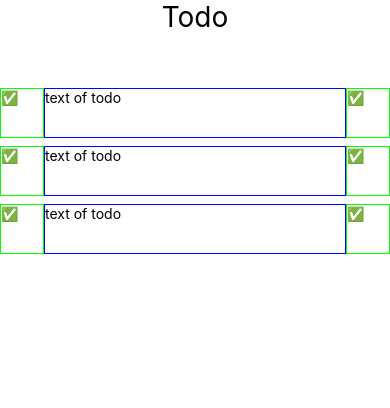
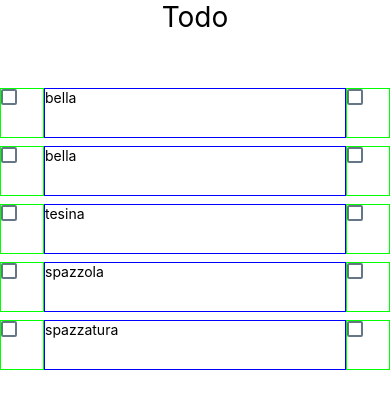
Before and after one commit to ShinobiWPS/RN-todo, a React Native app: screen / in a window 390 px wide. Shown: the top 408 px of the page. Built offline with nearby package versions, Linux system fonts and the light colour scheme.

Commit message:
✨Store creation and dynamic todos listing

```diff
--- a/App.js
+++ b/App.js
@@ -1,9 +1,13 @@
 import React from 'react'
 import { Text, View, Platform, StatusBar } from 'react-native'
 
-import Todo_Item from './src/Todo_Item'
+import Todo_Item from './src/components/Todo_Item'
+/* import useStore from './src/store_components/useStore' */
+import store from './src/store_components/store'
 
 export default function App() {
+	/* const [store, updateStore] = useStore() */
+	const todo_items = Object.keys( store )
 	let hasNotch = false
 	if ( Platform.OS === 'android' ) {
 		hasNotch = StatusBar.currentHeight > 24
@@ -19,9 +23,9 @@ export default function App() {
 				<Text style={ { fontSize: 28 } }>Todo</Text>
 			</View>
 			<View style={ { flex: 9 } }>
-				<Todo_Item todo_text="dsagf" />
-				<Todo_Item todo_text="compra" />
-				<Todo_Item />
+				{ todo_items.map( ( id ) => (
+					<Todo_Item key={ id } id={ id } />
+				) ) }
 			</View>
 		</View>
 	)
--- a/src/Todo_Item.js
+++ b/src/components/Todo_Item.js
@@ -1,19 +1,31 @@
-import { StyleSheet, View, Text } from 'react-native'
+import { StyleSheet, View, Text, CheckBox, ToastAndroid } from 'react-native'
 import React, { useState } from 'react'
 
-export default function Todo_Item( todo_text ) {
-	const initialState = {}
-	const [todoText, settodoText] = useState( todo_text )
+import updateStore from '../store_components/updateStore'
+import store from '../store_components/store'
+
+export default function Todo_Item( { id } ) {
+	const todoItem = store[id]
 	return (
 		<View style={ styles.container }>
 			<View style={ styles.iconCheck }>
-				<Text>✅</Text>
+				<CheckBox
+					onValueChange={ ( newvalue ) =>
+						updateStore( { ...todoItem, checked: newvalue } )
+					}
+					value={ todoItem.checked }
+				/>
 			</View>
 			<View style={ styles.todoText }>
-				<Text>text of todo</Text>
+				<Text>{ todoItem.text }</Text>
 			</View>
 			<View style={ styles.iconCheck }>
-				<Text>✅</Text>
+				<CheckBox
+					onValueChange={ ( newvalue ) =>
+						updateStore( { ...todoItem, checked: newvalue } )
+					}
+					value={ todoItem.checked }
+				/>
 			</View>
 		</View>
 	)
--- /dev/null
+++ b/src/store_components/store.js
@@ -0,0 +1,7 @@
+export default {
+	1: { text: 'bella', checked: false },
+	2: { text: 'bella', checked: false },
+	3: { text: 'tesina', checked: false },
+	4: { text: 'spazzola', checked: false },
+	5: { text: 'spazzatura', checked: false },
+}
--- /dev/null
+++ b/src/store_components/updateStore.js
@@ -0,0 +1,9 @@
+import store from './store'
+
+export default function updateStore( todoState ) {
+	const { id, text, checked } = todoState
+	const items = store.items
+	items[id] = { id, text, checked }
+	store.items[id] = items[id]
+	//save localstorage
+}
--- /dev/null
+++ b/src/store_components/useStore.js
@@ -0,0 +1,4 @@
+import store from './store'
+import updateStore from './updateStore'
+
+export default [store, updateStore]
```
